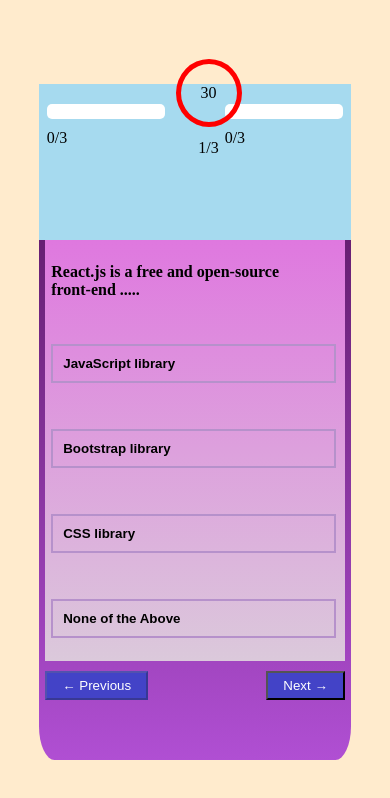
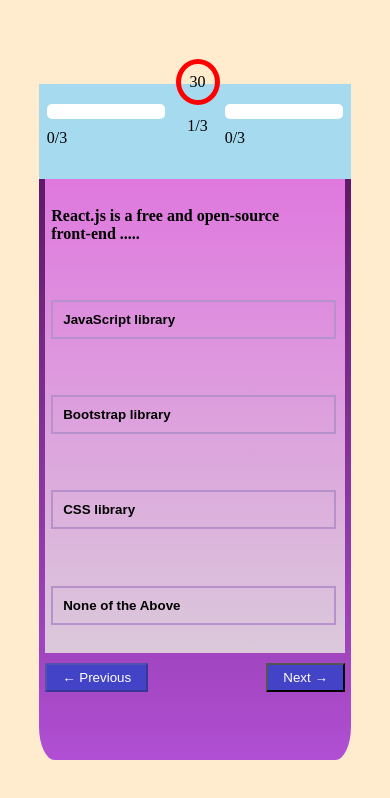
Before and after one commit to DeepCoder7/quizdemo, a React (Create React App) app: page / in a window 390 px wide. Shown: the top 798 px of the page. Built offline with nearby package versions, Linux system fonts and the light colour scheme.

Commit message:
css changes

```diff
--- a/src/App.css
+++ b/src/App.css
@@ -102,4 +102,15 @@
     left: 45%;
     font-size: 16px;
   }
+  .Timer{
+    padding: 9px;
+  }
+
+  .headSection {
+    height: 14%;
+  }
+
+  .lowerSection {
+    height: 90%;
+  }
 }
```
